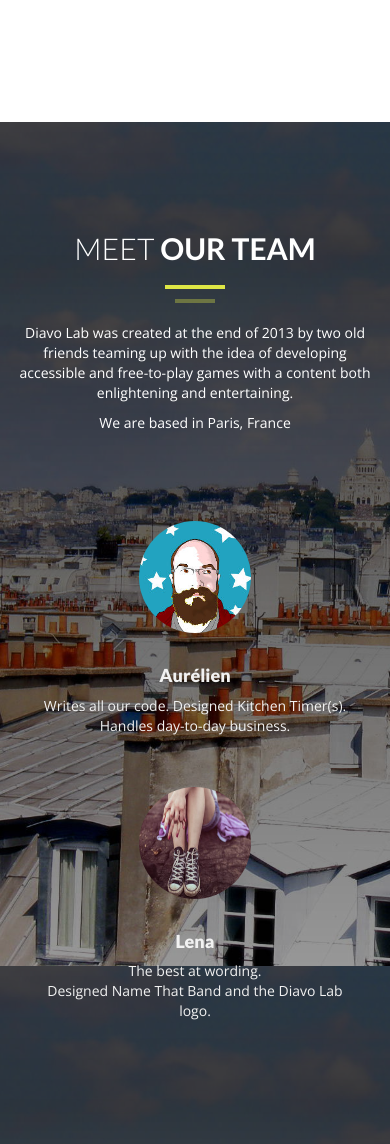
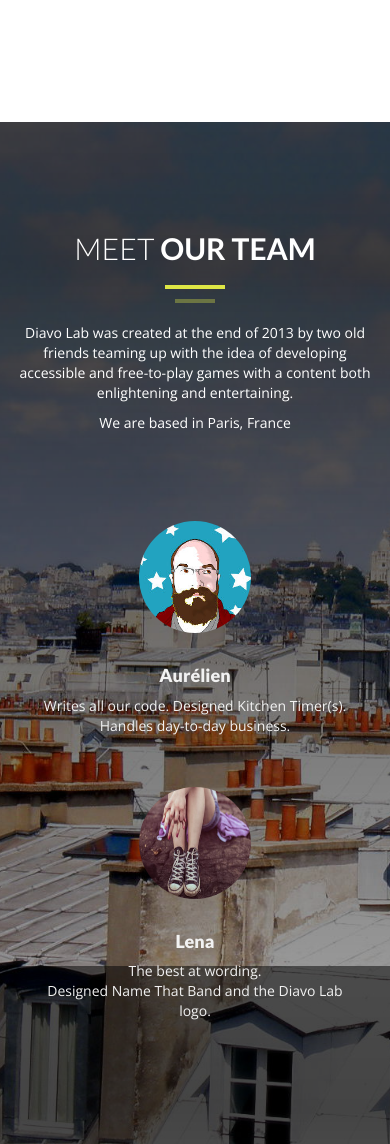
Before and after one commit to diavolab/diavolab.github.io, a plain HTML site: page index.html in a window 390 px wide. Shown: the part 1460-2604 px from the top of the page. Drawn offline with nearby package versions, Linux system fonts and the light colour scheme.

Commit message:
the same with montmartre

```diff
--- a/css/style.css
+++ b/css/style.css
@@ -620,4 +620,7 @@ nav#footer p{
     #tf-home {
         background-attachment: scroll;
     }
+    #tf-team {
+        background-attachment: scroll;
+    }
 }
```
